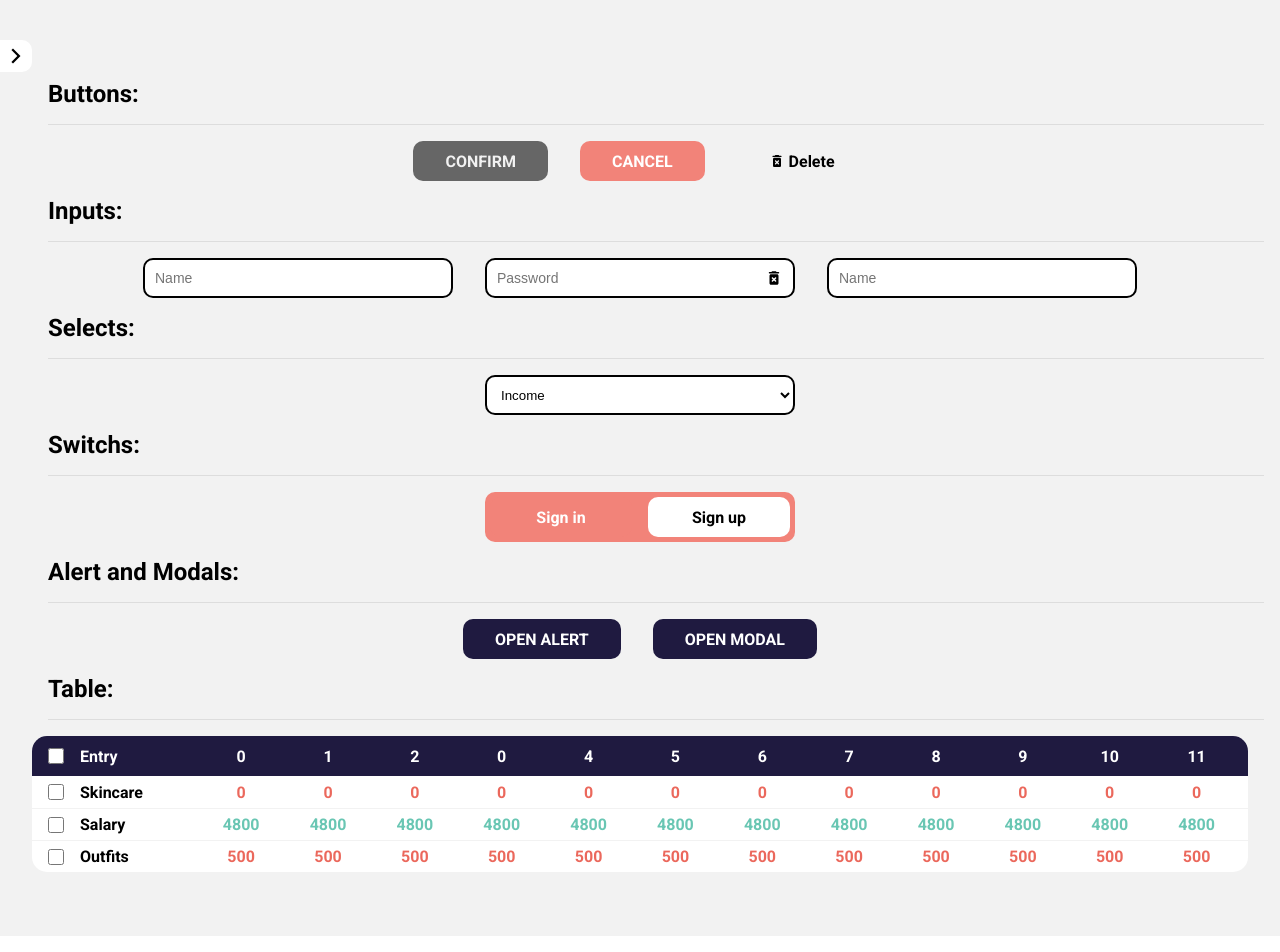
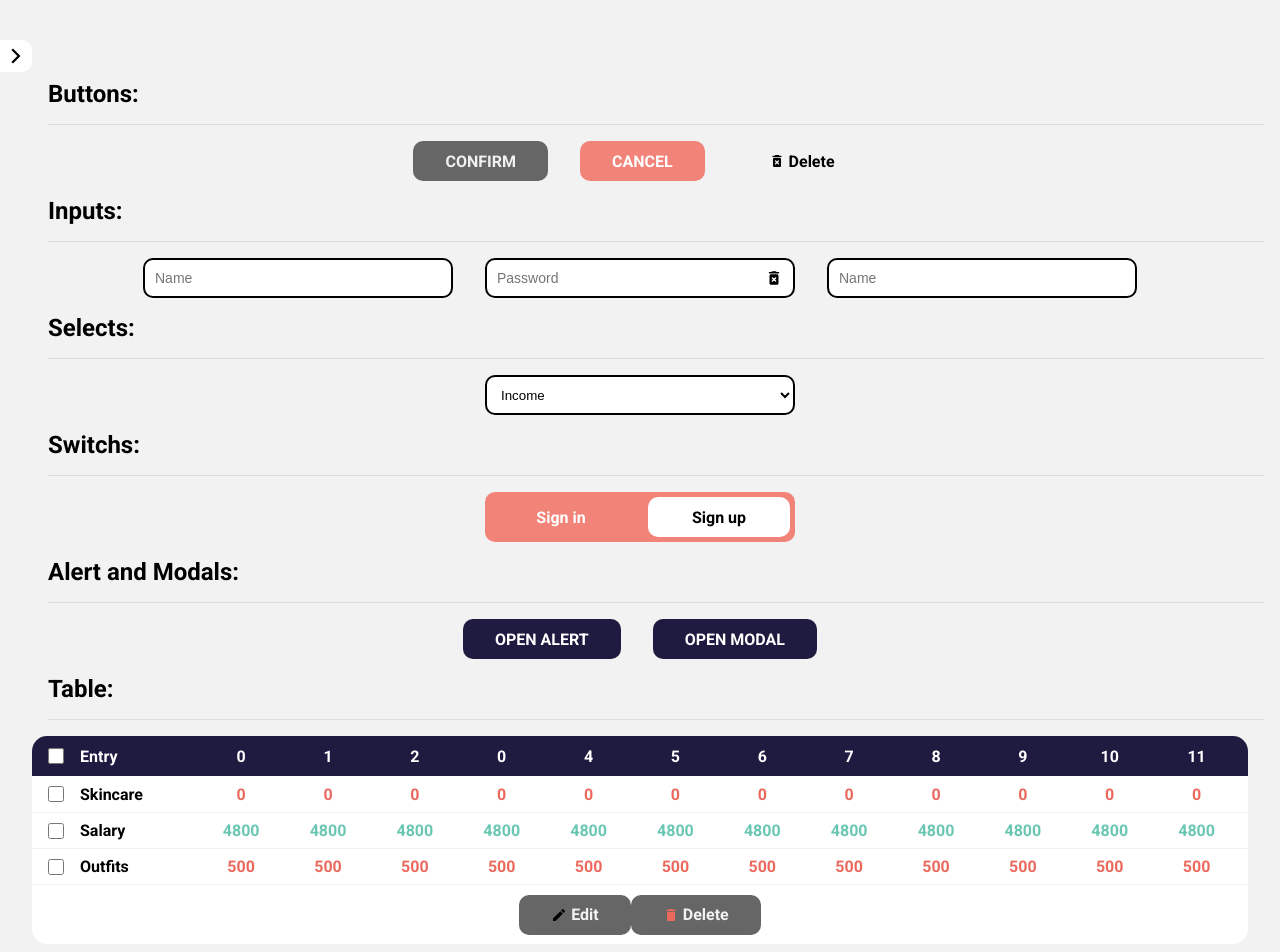
Before and after one commit to igorjung/piggy, a Next.js app: page / in a window 1280 px wide. Shown: the top 952 px of the page. Built offline with nearby package versions, Linux system fonts and the light colour scheme; a web font is replaced by a local one.

Commit message:
[CONFIGURATION] Finish table component

```diff
--- a/src/components/Alert/index.tsx
+++ b/src/components/Alert/index.tsx
@@ -35,7 +35,7 @@ const Alert = ({
           <strong>{description}</strong>
         </AlertBody>
         <AlertControl itemsNumber={actions.length}>
-          {actions.map((action) => (
+          {actions.map(action => (
             <li key={action.id}>
               <Button
                 type="button"
--- a/src/components/Form/Button/index.tsx
+++ b/src/components/Form/Button/index.tsx
@@ -6,11 +6,13 @@ import { FormButton } from './styles'
 
 interface ButtonProps extends ButtonHTMLAttributes<any> {
   icon?: OverridableComponent<any>
+  iconColor?: string
   label: string
 }
 
 const Button = ({
   icon,
+  iconColor = '#000',
   label,
   className = 'primary',
   ...rest
@@ -19,6 +21,7 @@ const Button = ({
     <FormButton
       type="button"
       className={className}
+      iconColor={iconColor}
       {...rest}
     >
       {icon && <SvgIcon component={icon}/>}
--- a/src/components/Form/Button/styles.ts
+++ b/src/components/Form/Button/styles.ts
@@ -1,6 +1,6 @@
 import styled from 'styled-components'
 
-export const FormButton = styled.button`
+export const FormButton = styled.button<{ iconColor?: string }>`
   height: 40px;
   width: 100%;
   max-width: 300px;
@@ -18,6 +18,7 @@ export const FormButton = styled.button`
   svg {
     font-size: 16px;
     margin-right: 4px;
+    color: ${({ theme, iconColor }) => iconColor ?? theme.black};
   }
 
   &.primary {
--- a/src/components/Form/Select/index.tsx
+++ b/src/components/Form/Select/index.tsx
@@ -12,7 +12,7 @@ interface SelectProps extends SelectHTMLAttributes<any> {
 const Select = ({ options, ...rest }: SelectProps) => {
   return (
     <FormSelect {...rest}>
-      {options.map((option) => (
+      {options.map(option => (
         <option key={option.id}>{option.label}</option>
       ))}
     </FormSelect>
--- a/src/components/Form/Switch/index.tsx
+++ b/src/components/Form/Switch/index.tsx
@@ -12,7 +12,7 @@ interface SwitchProps {
 const Switch = ({ options }: SwitchProps) => {
   return (
     <FormSwitchWrapper>
-      {options.map((option) => (
+      {options.map(option => (
         <FormSwitchButton
           key={option.id}
           type="button"
--- a/src/components/Sidebar/index.tsx
+++ b/src/components/Sidebar/index.tsx
@@ -66,7 +66,7 @@ const Sidebar = () => {
         <h1>Piggy</h1>
       </SidebarHeader>
       <SidebarNav>
-        {navItems.map((navItem) => (
+        {navItems.map(navItem => (
           <SidebarItem
             key={navItem.id}
             isSelected={navItem.isSelected}
--- a/src/components/Table/index.tsx
+++ b/src/components/Table/index.tsx
@@ -1,12 +1,22 @@
 import { useState, useEffect } from 'react'
+import { Edit, Delete }  from '@material-ui/icons'
 
 import { BalanceTableModel } from '@/interfaces'
+import {
+  Alert,
+  Button,
+  Input,
+  Modal,
+  Select
+} from '@components'
+import { theme } from '@/styles/theme'
 import {
   TableWrapper,
   TableHeader,
   TableHeaderColumn,
   TableLine,
-  TableColumn
+  TableColumn,
+  TableControl
 } from './styles'
 
 interface TableProps {
@@ -15,32 +25,91 @@ interface TableProps {
 
 const Table = ({ data }: TableProps) => {
   const [checkedList, setCheckedList] = useState<number[]>([])
+  const [isModalOpen, setIsModalOpen] = useState(false)
+  const [isAlertOpen, setIsAlertOpen] = useState(false)
 
 
-  const onSelectAll = (event: React.FormEvent<HTMLInputElement>) => {
+  const onSelectAll = () => {
+    const list = checkedList.length !== data.entries.length
+      ? data.entries.map(entry => entry.id)
+      : []
 
+    setCheckedList(list)
   }
 
   const onSelectItem = (id: number) => {
-    const list = checkedList
+    const list = [...checkedList]
     const index = list.findIndex((item) => item === id)
 
     if(index === -1) list.push(id)
     else list.splice(index, 1)
 
-    console.log(list)
-
     setCheckedList(list)
   }
 
+  useEffect(() => {
+    const masterInput = document.getElementById('masterInput') as HTMLInputElement
+    masterInput.checked = checkedList.length === data.entries.length
+
+    data.entries.forEach(entry => {
+      const input = document.getElementById(`input${entry.id}`) as HTMLInputElement
+      input.checked = checkedList.findIndex(item => item === entry.id) !== -1
+    })
+
+  }, [checkedList, data])
+
   return (
     <TableWrapper>
+      <Modal
+        title="Edit Entry"
+        isOpen={isModalOpen}
+        onClose={() => setIsModalOpen(false)}
+      >
+        <li>
+          <Input name='name' placeholder='Name' />
+        </li>
+        <li>
+          <Select
+            name='type'
+            placeholder='type'
+            options={[{
+              id: 0,
+              label: 'Income'
+            }, {
+              id: 0,
+              label: 'Outcome'
+            }]}
+          />
+        </li>
+        <li>
+          <Input name='date' placeholder='Date' />
+        </li>
+        <li>
+          <Input name='value' placeholder='Value' />
+        </li>
+      </Modal>
+      <Alert
+        description="Are you sure that you want to delete this item?"
+        actions={[{
+          id: 0,
+          label: 'CANCEL',
+          class: 'primary',
+          onClick: () => setIsAlertOpen(false)
+        }, {
+          id: 1,
+          label: 'DELETE',
+          class: 'secondary',
+          onClick: () => setIsAlertOpen(false)
+        }]}
+        isOpen={isAlertOpen}
+        onClose={() => setIsAlertOpen(false)}
+      />
       <TableHeader>
         <TableHeaderColumn>
           <input
-            checked={checkedList.length === data.entries.length}
+            id="masterInput"
             type="checkbox"
-            onChange={(e) => onSelectAll(e)}
+            onChange={onSelectAll}
           />
           <strong>Entry</strong>
         </TableHeaderColumn>
@@ -54,7 +123,7 @@ const Table = ({ data }: TableProps) => {
         <TableLine key={entry.id}>
           <TableColumn>
             <input
-              checked={!!checkedList.find(a => a === entry.id)}
+              id={`input${entry.id}`}
               type="checkbox"
               onChange={() => onSelectItem(entry.id)}
             />
@@ -72,6 +141,25 @@ const Table = ({ data }: TableProps) => {
           })}
         </TableLine>
       ))}
+      <TableControl>
+        <Button
+          type="button"
+          label="Edit"
+          icon={Edit}
+          className='tertiary'
+          disabled={!checkedList.length || checkedList.length > 1}
+          onClick={() => setIsModalOpen(true)}
+        />
+        <Button
+          type="button"
+          label="Delete"
+          icon={Delete}
+          iconColor={theme.red}
+          className='tertiary'
+          disabled={!checkedList.length}
+          onClick={() => setIsAlertOpen(true)}
+        />
+      </TableControl>
     </TableWrapper>
   )
 }
--- a/src/components/Table/styles.ts
+++ b/src/components/Table/styles.ts
@@ -50,7 +50,7 @@ export const TableHeaderColumn = styled.li`
 `
 export const TableLine = styled.ul`
   width: 100%;
-  height: 32px;
+  height: 36px;
 
   display: grid;
   grid-template-columns: 2fr repeat(12, 1fr);
@@ -87,3 +87,17 @@ export const TableColumn = styled.li<{ type?: number }>`
     }
   }
 `
+export const TableControl = styled.footer`
+  width: 100%;
+  height: 60px;
+
+  display: flex;
+  align-items: center;
+  justify-content: center;
+
+  border-top: 1px solid ${({ theme }) => theme.lightGray};
+
+  button {
+    width: auto;
+  }
+`
```
